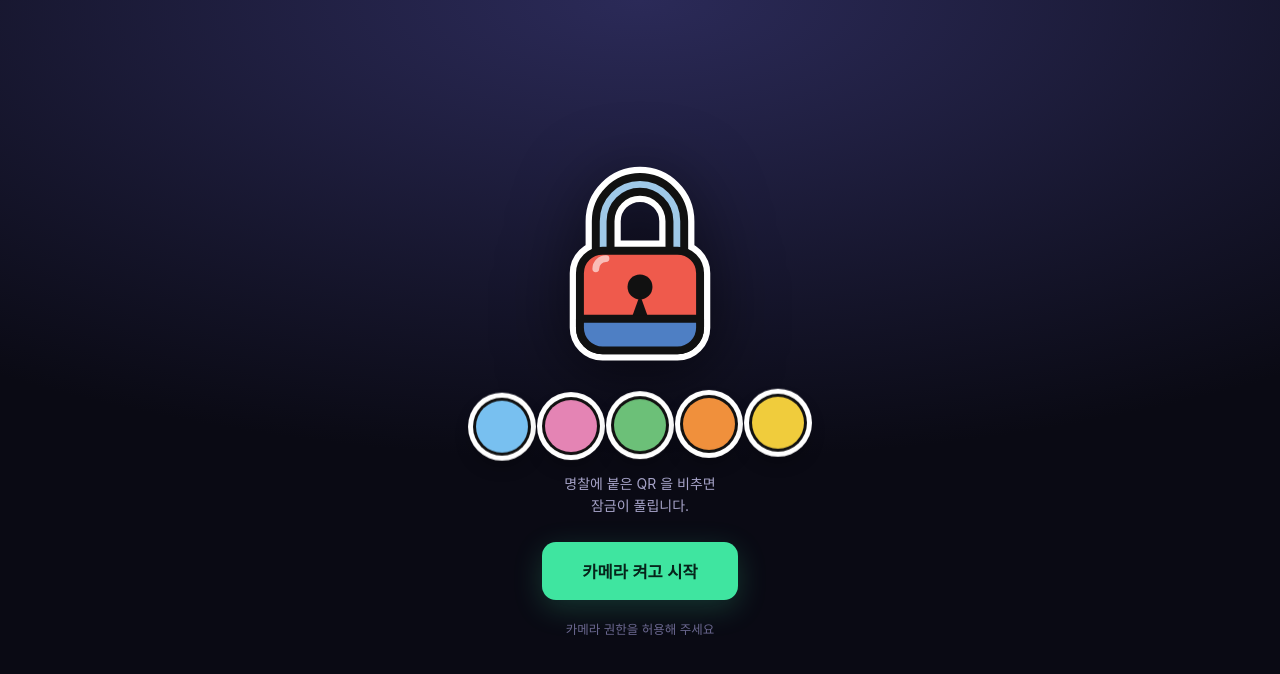
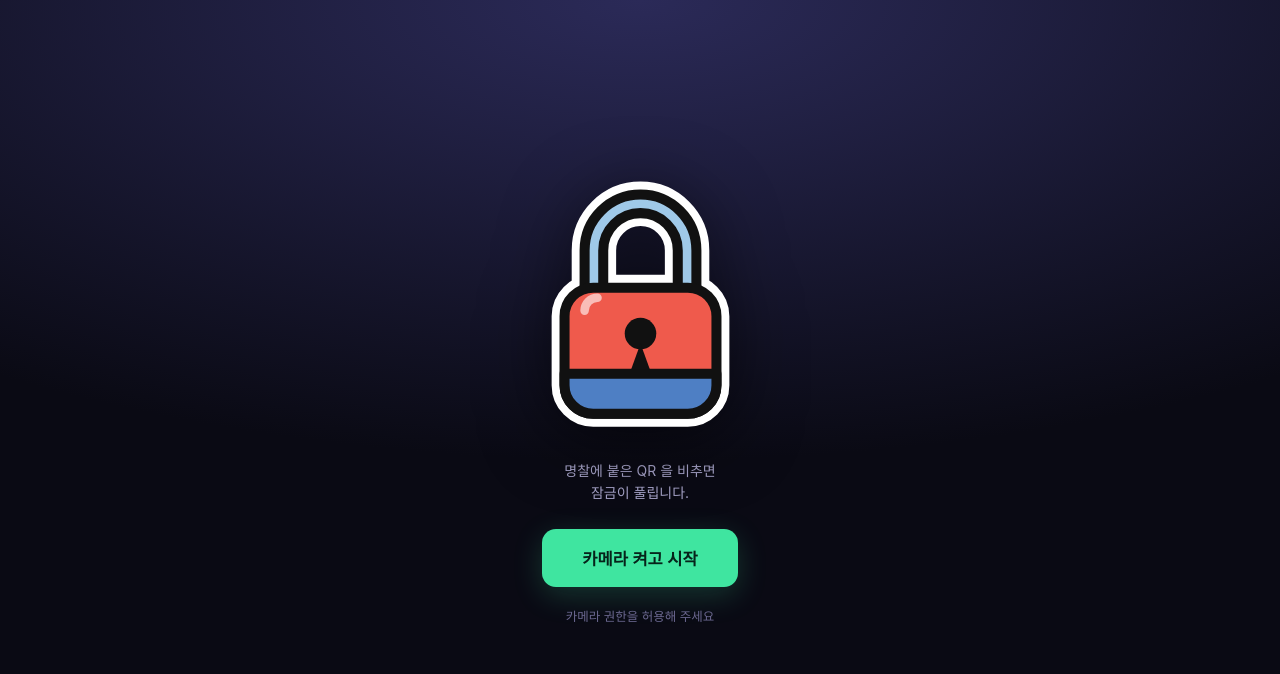
Before and after one commit to cleveranawim-source/ar-crimescene, a plain HTML site: page logo.html in a window 1280 px wide. Drawn offline with Linux system fonts and the light colour scheme.

Commit message:
시작 화면을 자물쇠 하나로 정리
가려진 다섯 글자 점은 빼고 잠긴 자물쇠만 남겼다. 자물쇠를 키워 화면 중심을 잡는다.

Co-Authored-By: Claude Opus 5 <noreply@anthropic.com>

```diff
--- a/logo.html
+++ b/logo.html
@@ -74,9 +74,9 @@
     #gate.hidden { display: none; }
     /* 시작 화면에서는 주제를 한 글자도 드러내지 않는다.
        잠긴 자물쇠와 가려진 다섯 글자만 보여 주고, 정답은 AR 로만 열린다. */
-    #lock { display: flex; flex-direction: column; align-items: center; gap: 30px; }
+    #lock { display: flex; flex-direction: column; align-items: center; }
     #padlock {
-      width: min(38vw, 170px); height: auto;
+      width: min(50vw, 215px); height: auto;
       filter: drop-shadow(0 12px 34px #0009);
       animation: rattle 3.4s ease-in-out infinite;
       transform-origin: 50% 78%;
@@ -90,19 +90,7 @@
       78% { transform: rotate(1.2deg) }
       82% { transform: rotate(0) }
     }
-    #dots { display: flex; gap: min(3.6vw, 17px); }
-    #dots i {
-      width: min(11.5vw, 52px); aspect-ratio: 1; border-radius: 50%;
-      background: var(--c);
-      box-shadow: 0 0 0 3px #111, 0 0 0 8px #fff, 0 9px 20px #0007;
-      animation: bob 2.6s ease-in-out infinite;
-    }
-    #dots i:nth-child(2) { animation-delay: .13s }
-    #dots i:nth-child(3) { animation-delay: .26s }
-    #dots i:nth-child(4) { animation-delay: .39s }
-    #dots i:nth-child(5) { animation-delay: .52s }
-    @keyframes bob { 0%,100% { transform: translateY(0) } 50% { transform: translateY(-14%) } }
-    @media (prefers-reduced-motion: reduce) { #dots i { animation: none } }
+    @media (prefers-reduced-motion: reduce) { #padlock { animation: none } }
 
     #gate p { margin: 0; color: #a6a3c8; max-width: 20em; font-size: 14px; }
     #start {
@@ -219,10 +207,6 @@
         <path d="M36 96c0-5 4-9 9-9" stroke="#ffffff99" stroke-width="6"
               stroke-linecap="round" fill="none" />
       </svg>
-      <div id="dots" role="img" aria-label="아직 열리지 않은 다섯 글자">
-        <i style="--c:#78c0f0"></i><i style="--c:#e484b4"></i><i style="--c:#6cc078"></i>
-        <i style="--c:#f0903c"></i><i style="--c:#f0cc3c"></i>
-      </div>
     </div>
     <p>명찰에 붙은 QR 을 비추면<br />잠금이 풀립니다.</p>
     <div id="warn"></div>
```
